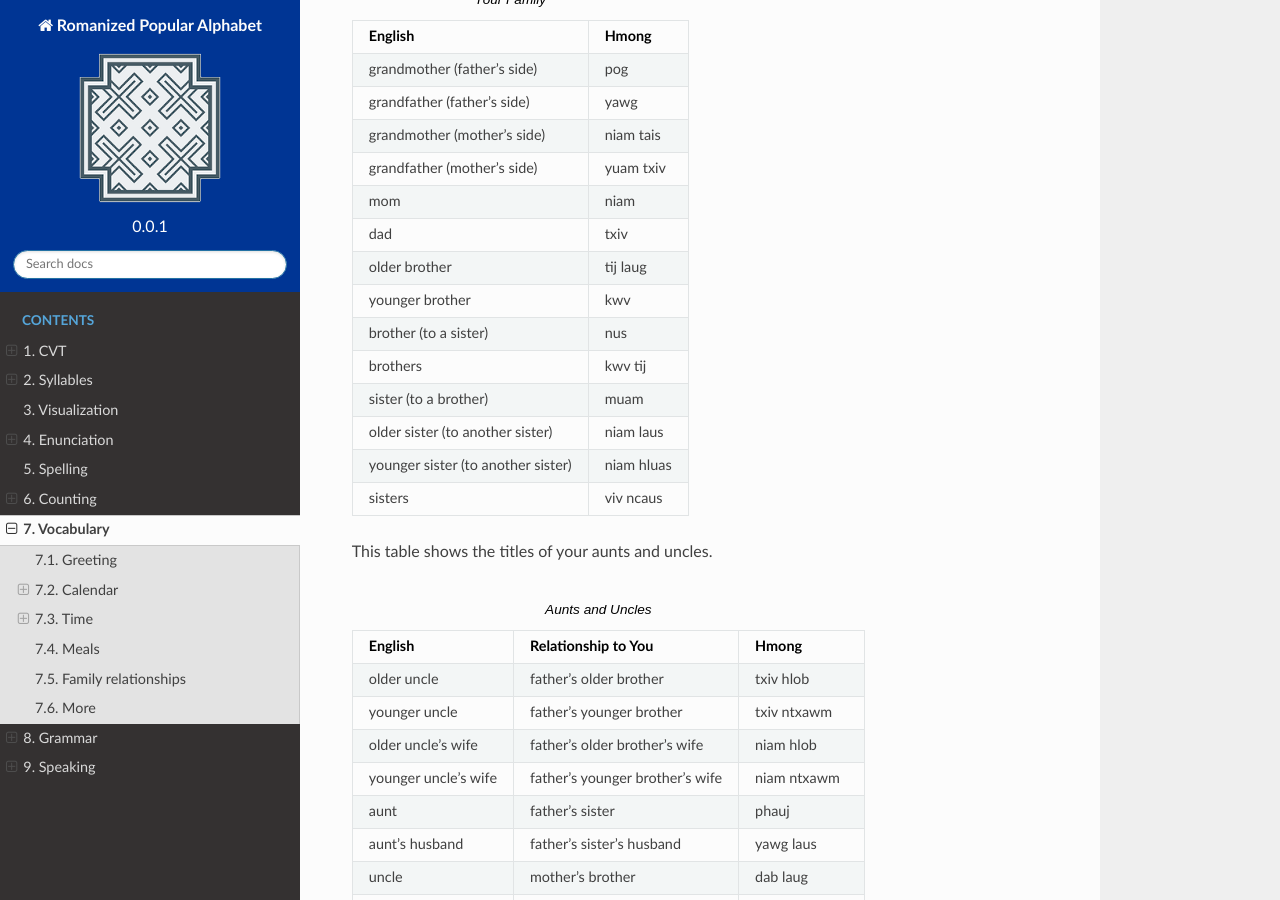
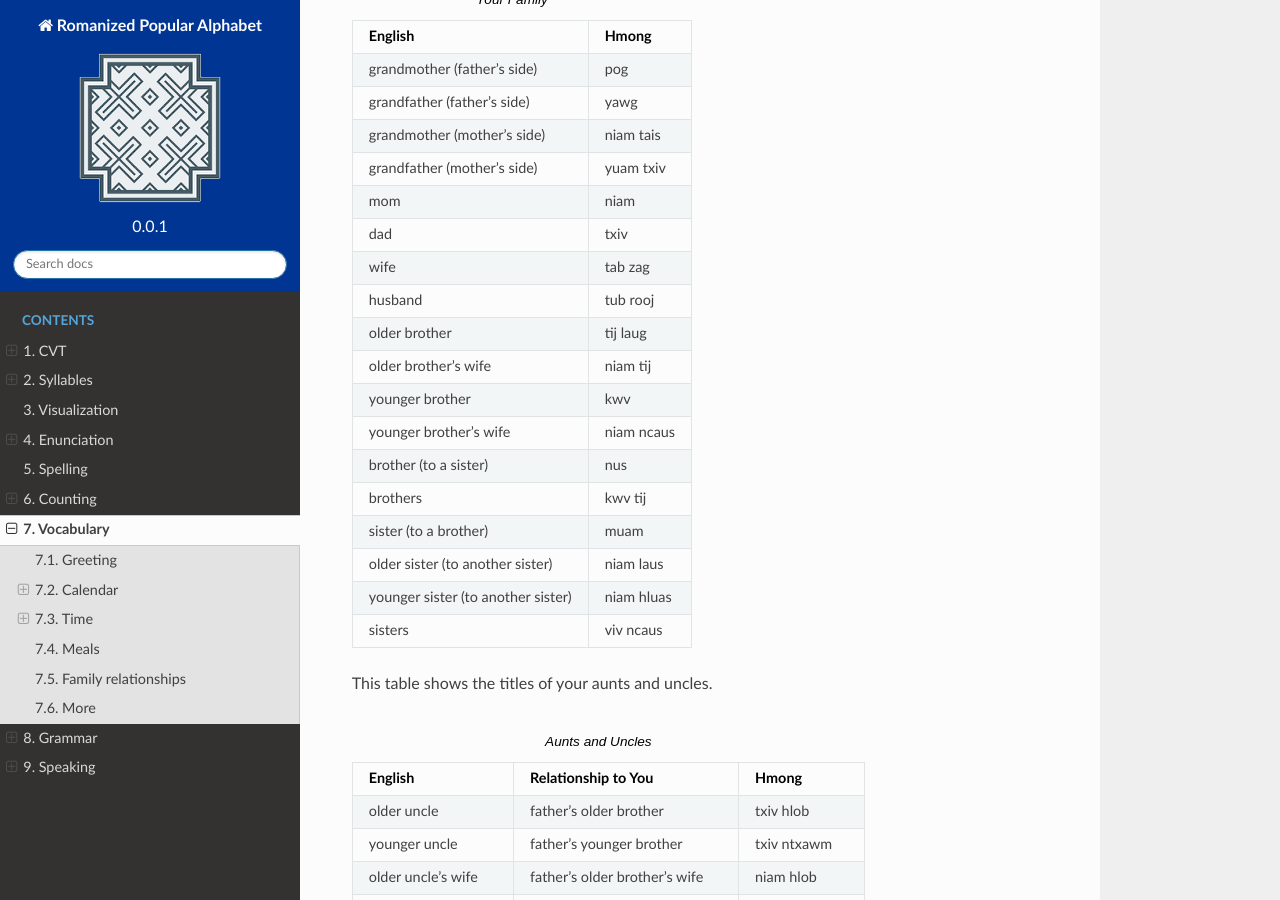
Before and after one commit to oneoffcoder/rpa, a Sphinx documentation site: the page built from source/vocabulary.rst, in a window 1280 px wide and 900 px high, scrolled down 4463 px. Built offline with Sphinx 7.4.7 and the Read the Docs theme 2.0.0, drawn with Linux system fonts in a browser that asks for light colours; a script that is not in the unit is left out; comment, search, counter and statistics services are not loaded.

Commit message:
add more words

```diff
--- a/source/vocabulary.rst
+++ b/source/vocabulary.rst
@@ -175,8 +175,12 @@ For example, note that there are many ways to say sister. If you are a boy, you
     grandfather (mother's side), yuam txiv
     mom, niam
     dad, txiv
+    wife, tab zag
+    husband, tub rooj
     older brother, tij laug
+    older brother's wife, niam tij
     younger brother, kwv
+    younger brother's wife, niam ncaus
     brother (to a sister), nus
     brothers, kwv tij
     sister (to a brother), muam
```
Also changed, not shown: other parts of source/vocabulary.rst (+1 -0 lines).
